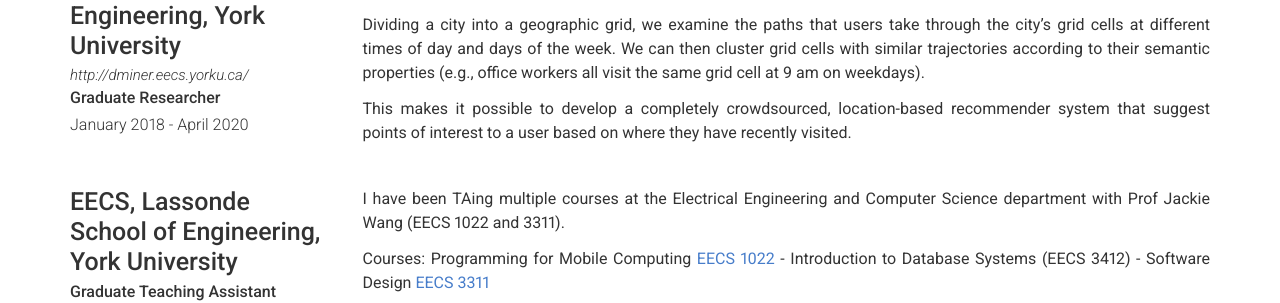
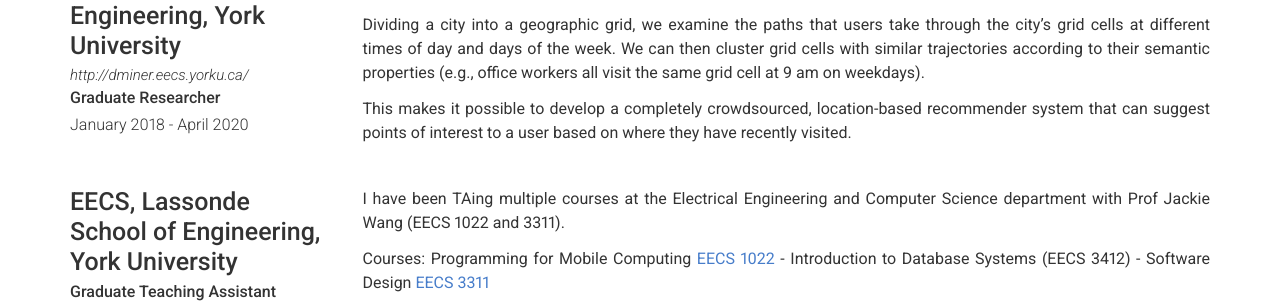
Before and after one commit to saimmehmood/saimmehmood.github.io, a Jekyll site: the page built from index.md, in a window 1280 px wide and 900 px high, scrolled down 560 px. Shown: the part 161-464 px from the top of the window. Built offline with Jekyll 4.4.1, drawn with Linux system fonts in a browser that asks for light colours; nearby versions of some CDN libraries.

Commit message:
7/8/2020 3:57 PM

```diff
--- a/_data/experience.yml
+++ b/_data/experience.yml
@@ -12,7 +12,7 @@
 
     Dividing a city into a geographic grid, we examine the paths that users take through the city's grid cells at different times of day and days of the week. We can then cluster grid cells with similar trajectories according to their semantic properties (e.g., office workers all visit the same grid cell at 9 am on weekdays).
 
-    This makes it possible to develop a completely crowdsourced, location-based recommender system that suggest points of interest to a user based on where they have recently visited.
+    This makes it possible to develop a completely crowdsourced, location-based recommender system that can suggest points of interest to a user based on where they have recently visited.
 
 
 - layout: left
```
